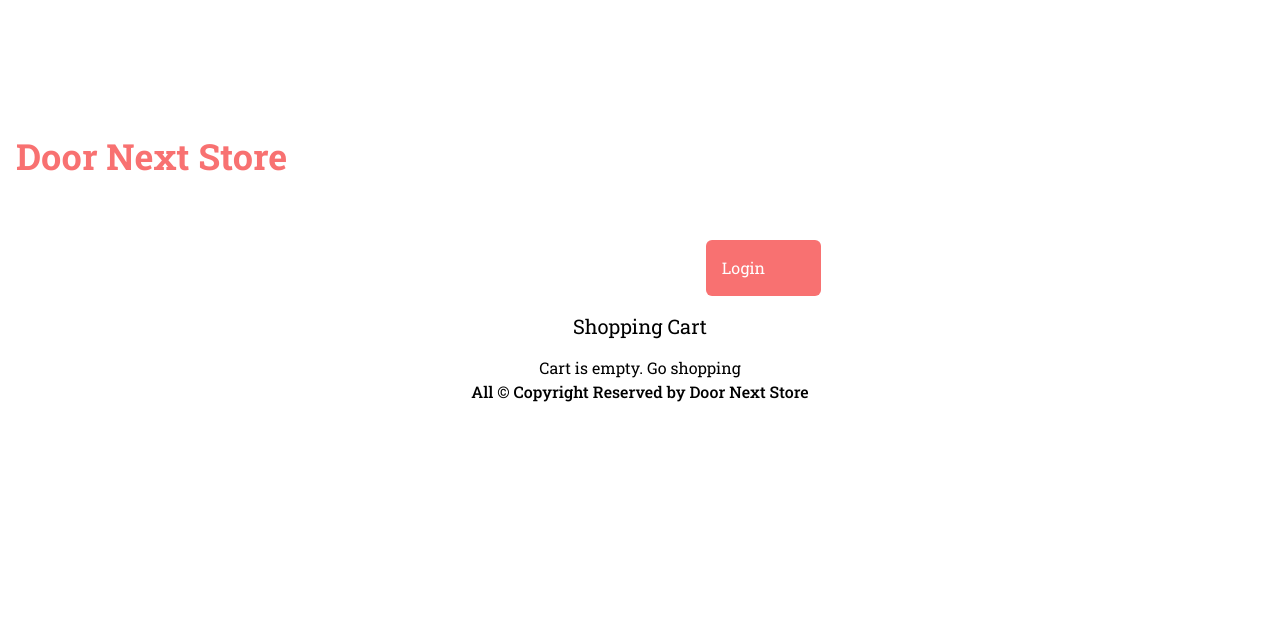
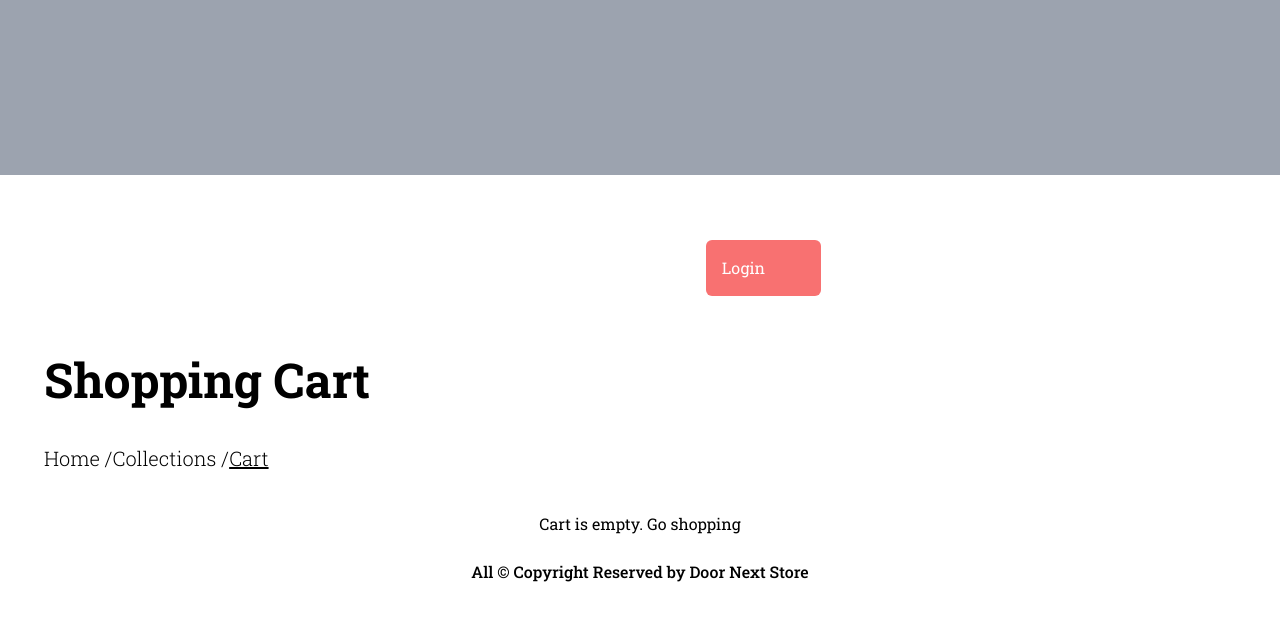
Before and after one commit to hexaalif/Door-next-store, a Next.js app: page /cart in a window 1280 px wide. Shown: the top 620 px of the page. Built offline with nearby package versions, Linux system fonts and the light colour scheme.

Commit message:
cart designed

```diff
--- a/pages/cart.js
+++ b/pages/cart.js
@@ -17,8 +17,28 @@ const Cart = () => {
 
   return (
     <Layout>
-      <div>
-        <h1 className="mb-4 text-xl">Shopping Cart</h1>
+      <div className="m-auto w-[1240px] p-6">
+        {/* hero content */}
+        <div className="absolute top-0 left-0 right-0 bottom-[625px] bg-gray-400 z-[2]"></div>
+        <div className="text-left text-5xl font-bold text-black my-5">
+          <h1>Shopping Cart</h1>
+          <div className="flex my-10 text-xl font-light">
+            <div>
+              <Link href="/">Home</Link> /{" "}
+            </div>
+            <div>
+              {" "}
+              <Link href="/collections">Collections</Link> /
+            </div>
+            <div>
+              <Link href="/cart" className="underline">
+                {" "}
+                Cart
+              </Link>
+            </div>
+          </div>
+        </div>
+        {/* table */}
         {cartItems.length === 0 ? (
           <div>
             Cart is empty. <Link href="/">Go shopping</Link>
@@ -39,7 +59,10 @@ const Cart = () => {
                   {cartItems.map((item) => (
                     <tr key={item.slug} className="border-b">
                       <td>
-                        <Link href={`/product/${item.slug}`}>
+                        <Link
+                          className="flex items-center"
+                          href={`/product/${item.slug}`}
+                        >
                           <Image
                             src={item.image}
                             alt={item.name}
@@ -52,7 +75,7 @@ const Cart = () => {
                       </td>
                       <td className="p-5 text-right">{item.quantity}</td>
                       <td className="p-5 text-right">${item.price}</td>
-                      <td>
+                      <td className="p-5 text-center">
                         <button onClick={() => removeItem(item)}>
                           <svg
                             xmlns="http://www.w3.org/2000/svg"
```
